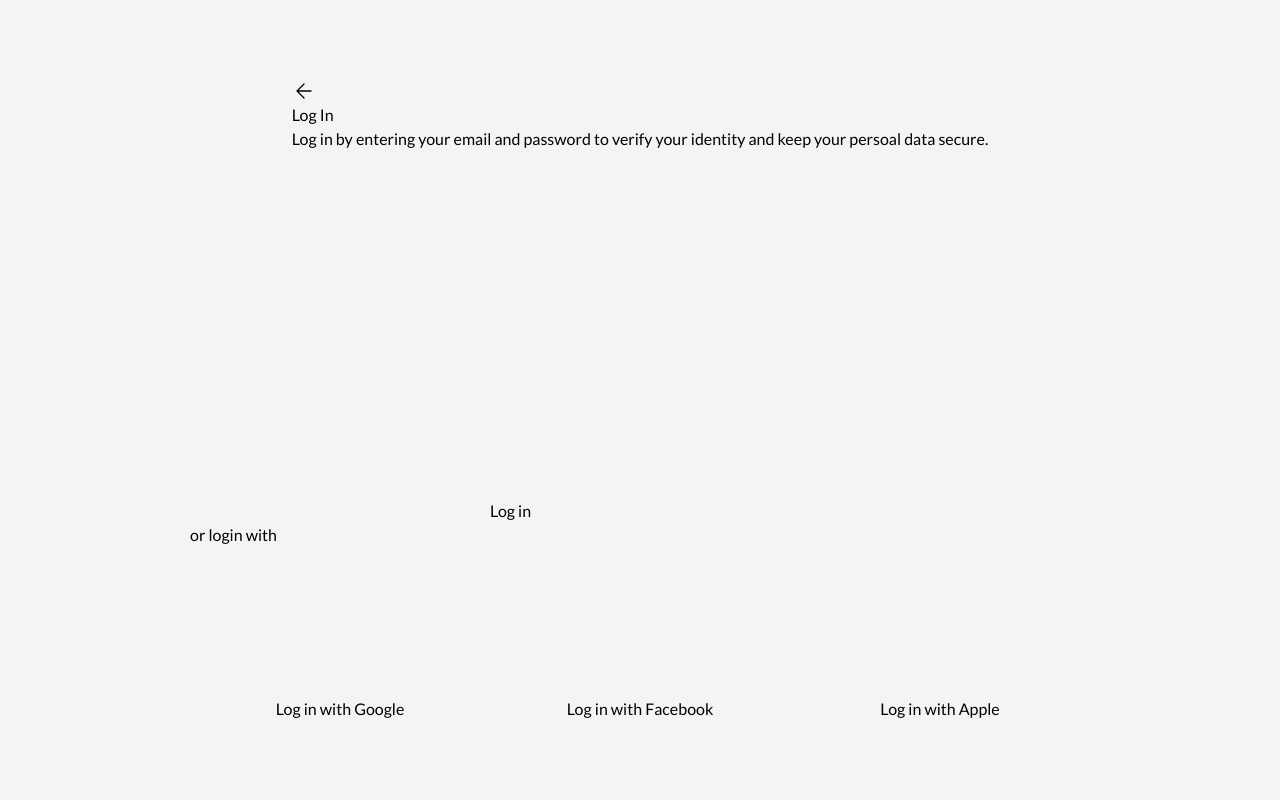
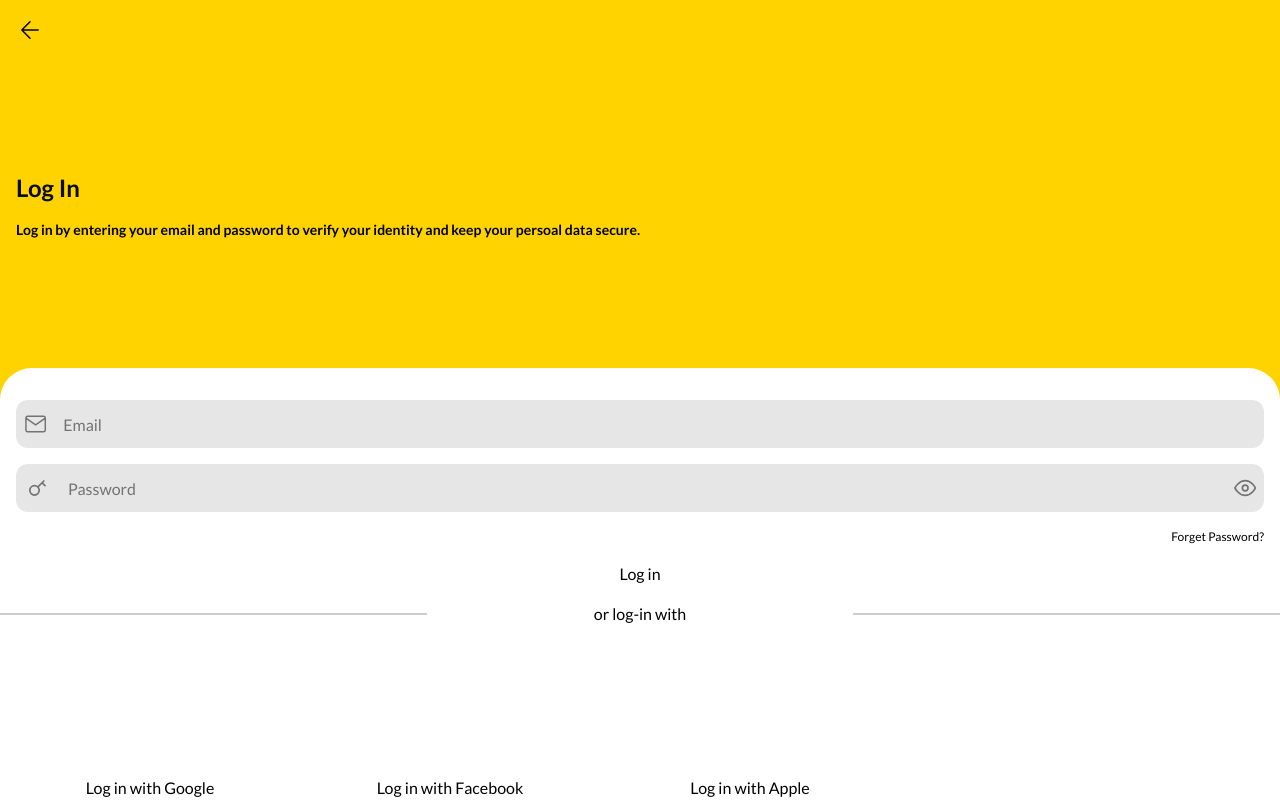
Before and after one commit to Meshil-Maring/e-commerce, a React (Vite) app: page /sign-up in a window 1280 px wide. Built offline with nearby package versions, Linux system fonts and the light colour scheme.

Commit message:
Login input update

```diff
--- /dev/null
+++ b/src/assets/icons/EyeOpen.jsx
@@ -0,0 +1,31 @@
+const EyeIcon = ({
+  size = 24,
+  fill = "none",
+  stroke = "currentColor",
+  strokeW = "1.5",
+}) => (
+  <svg
+    width={size}
+    height={size}
+    viewBox="0 0 20 20"
+    fill={fill}
+    xmlns="http://www.w3.org/2000/svg"
+  >
+    <path
+      d="M0.833374 10C0.833374 10 4.16671 3.33334 10 3.33334C15.8334 3.33334 19.1667 10 19.1667 10C19.1667 10 15.8334 16.6667 10 16.6667C4.16671 16.6667 0.833374 10 0.833374 10Z"
+      stroke={stroke}
+      strokeWidth={strokeW}
+      strokeLinecap="round"
+      strokeLinejoin="round"
+    />
+    <path
+      d="M10 12.5C11.3808 12.5 12.5 11.3807 12.5 10C12.5 8.6193 11.3808 7.50001 10 7.50001C8.61933 7.50001 7.50004 8.6193 7.50004 10C7.50004 11.3807 8.61933 12.5 10 12.5Z"
+      stroke={stroke}
+      strokeWidth={strokeW}
+      strokeLinecap="round"
+      strokeLinejoin="round"
+    />
+  </svg>
+);
+
+export default EyeIcon;
--- /dev/null
+++ b/src/assets/icons/key.jsx
@@ -0,0 +1,24 @@
+const KeyIcon = ({
+  size = 24,
+  fill = "none",
+  stroke = "currentColor",
+  strokeW = "1.5",
+}) => (
+  <svg
+    width={size}
+    height={size}
+    viewBox="0 0 24 24"
+    fill={fill}
+    xmlns="http://www.w3.org/2000/svg"
+  >
+    <circle cx="9" cy="14" r="4" stroke={stroke} strokeWidth={strokeW} />
+    <path
+      d="M12 11L15.5 7.5M17 6L15.5 7.5M15.5 7.5L18 10"
+      stroke={stroke}
+      strokeWidth={strokeW}
+      strokeLinecap="round"
+    />
+  </svg>
+);
+
+export default KeyIcon;
--- /dev/null
+++ b/src/assets/icons/mail.jsx
@@ -0,0 +1,24 @@
+const MailIcon = ({
+  size = 24,
+  fill = "none",
+  stroke = "currentColor",
+  strokeW = "1.5",
+}) => (
+  <svg
+    width={size}
+    height={size}
+    viewBox="0 0 24 24"
+    fill={fill}
+    xmlns="http://www.w3.org/2000/svg"
+  >
+    <path
+      d="M22 6C22 4.9 21.1 4 20 4H4C2.9 4 2 4.9 2 6M22 6V18C22 19.1 21.1 20 20 20H4C2.9 20 2 19.1 2 18V6M22 6L12 13L2 6"
+      stroke={stroke}
+      strokeWidth={strokeW}
+      strokeLinecap="round"
+      strokeLinejoin="round"
+    />
+  </svg>
+);
+
+export default MailIcon;
--- a/src/components/mobile/signup/Signup.jsx
+++ b/src/components/mobile/signup/Signup.jsx
@@ -1,41 +1,52 @@
 import Back from "../../../assets/icons/Back";
+import MailIcon from "../../../assets/icons/mail";
+import KeyIcon from "../../../assets/icons/key";
+import EyeOpen from "../../../assets/icons/EyeOpen";
 
 const SignUp = () => {
   return (
-    <section className="flex flex-col items-center justify-center h-screen bg-gray-100">
-      <div>
-        <aside>
-          <Back />
+    <section className="flex flex-col justify-between h-screen bg-[var(--primary)]">
+      <aside className="p-4">
+        <Back fill="black" size={28} />
       </aside>
 
-        <h2> Log In</h2>
-        <p>
+      <div className="p-4 flex flex-col gap-4">
+        <h2 className="text-2xl font-bold text-[var(--text)]"> Log In</h2>
+        <p className="text-sm font-semibold">
           Log in by entering your email and password to verify your identity and
           keep your persoal data secure.
         </p>
       </div>
 
-      <div>
-        <form>
-          <aside>
-            <svg></svg>
-            <input />
+      <div className="bg-[var(--white)] rounded-t-[32px] mt-4">
+        <form className="p-4 flex flex-col gap-4 mt-4">
+          <aside className="bg-[var(--white-100)] h-12 rounded-xl flex items-center px-2 gap-4">
+            <MailIcon stroke="var(--white-500)" />
+            <input
+              type="email"
+              placeholder="Email"
+              className="w-full h-full focus:outline-none text-[var(text)]"
+            />
           </aside>
 
-          <aside>
-            <svg></svg>
-            <input />
+          <aside className="bg-[var(--white-100)] h-12 rounded-xl flex items-center px-2 gap-4">
+            <KeyIcon stroke="var(--white-500)" size={30} />
+            <input
+              type="email"
+              placeholder="Password"
+              className="w-full h-full focus:outline-none text-[var(text)]"
+            />
+            <EyeOpen stroke="var(--white-500)" />
           </aside>
-
+          <button className="text-[12px] text-right">Forget Password?</button>
           <button type="submit">Log in</button>
         </form>
-      </div>
 
         <div>
-        <div>
-          <div></div>
-          <p>or login with</p>
-          <div></div>
+          <div className="flex items-center">
+            <div className="h-[2px] w-full bg-[var(--white-200)]"></div>
+            <p className="w-full text-center">or log-in with</p>
+            <div className="h-[2px] w-full bg-[var(--white-200)]"></div>
           </div>
 
           <div>
@@ -55,6 +66,7 @@ const SignUp = () => {
             </button>
           </div>
         </div>
+      </div>
     </section>
   );
 };
--- a/src/index.css
+++ b/src/index.css
@@ -1,8 +1,15 @@
 @import "tailwindcss";
 
 :root {
-  --text-color: #1f2937;
-  --bg-surface: #ffffff;
-  --bg-primary: #f9fafb;
-  --bg-active: #9333ea;
+  --text: #090c11;
+  --white: #ffffff;
+  --primary: #ffd300;
+  --secondary: #757b81;
+
+  --white-100: #e6e6e6;
+  --white-200: #cccccc;
+  --white-300: #bfbfbf;
+  --white-400: #999999;
+  --white-500: #737373;
+  --white-600: #595959;
 }
```
Lines whose indentation alone changed are shown as unchanged.
